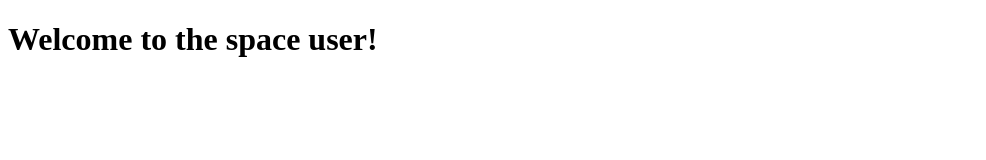
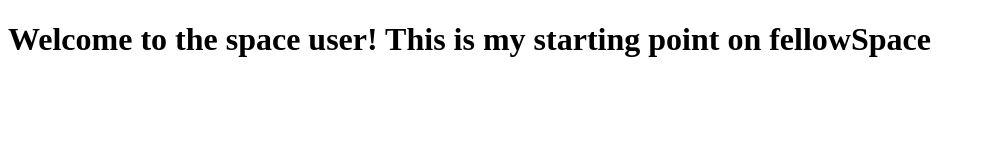
Before and after one commit to griszlybear/fellowSpace-v1.0-, a website: page public/index.html in a window 1280 px wide. Shown: the whole page, without its empty margins (0-986 px from the left). Drawn offline with nearby package versions, Linux system fonts and the light colour scheme; no server answers.

Commit message:
Testing Heroku

```diff
--- a/public/index.html
+++ b/public/index.html
@@ -7,7 +7,7 @@
     <title>Landing Page</title>
 </head>
 <body>
-    <h1>Welcome to the space user!</h1>
+    <h1>Welcome to the space user! This is my starting point on fellowSpace</h1>
 
     <script src="/socket.io/socket.io.js"></script>
     <script type="text/javascript">
```
